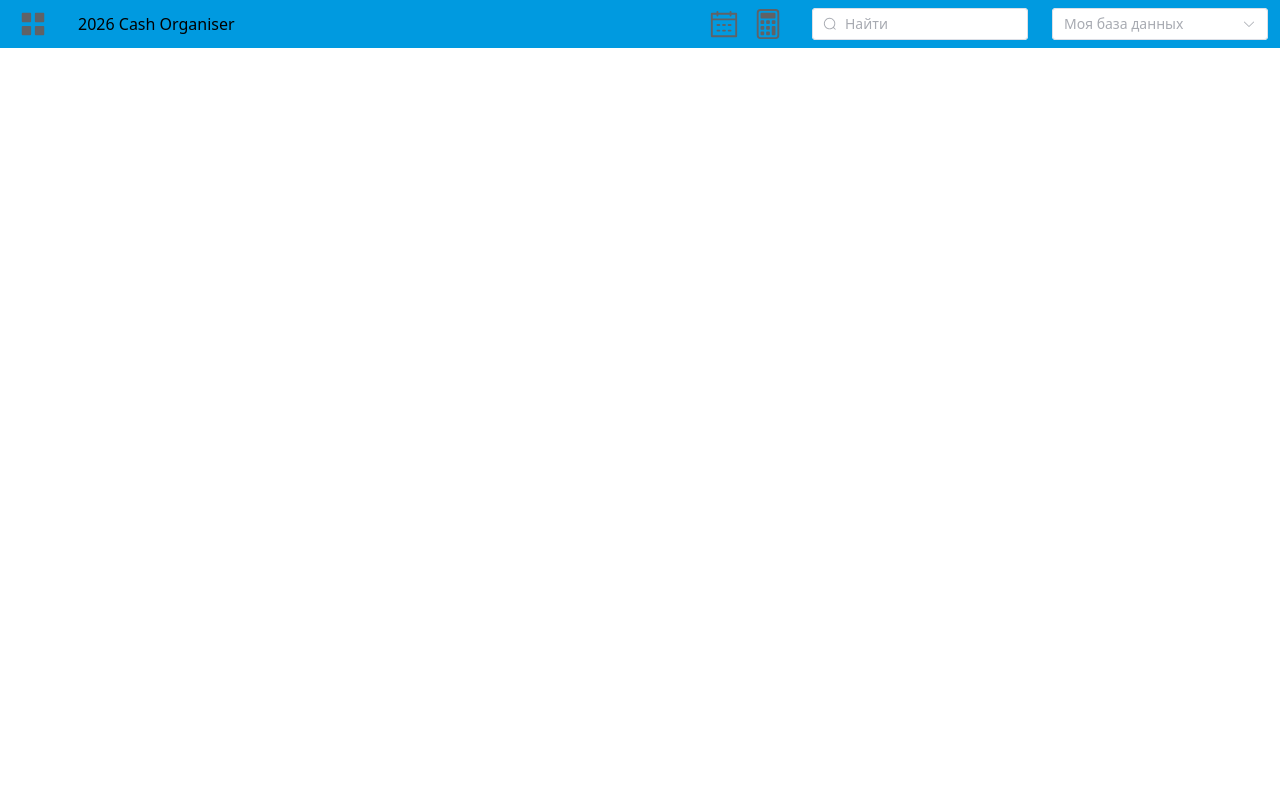
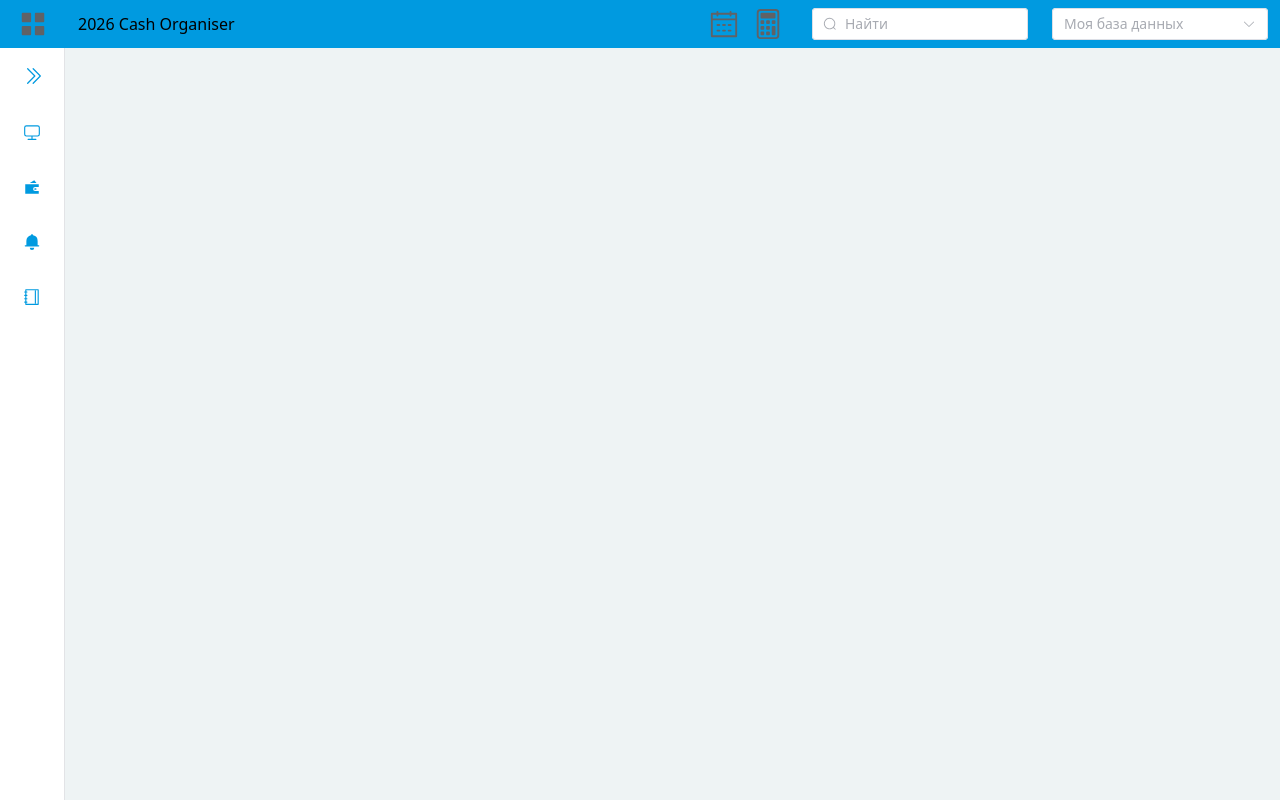
Before and after one commit to Ghxst666/CashOrginizer, a Vue app: page /#/ in a window 1280 px wide. Built offline with nearby package versions, Linux system fonts and the light colour scheme.

Commit message:
сверстал главное меню

```diff
--- a/package.json
+++ b/package.json
@@ -13,6 +13,7 @@
     "@element-plus/icons-vue": "^2.3.2",
     "@tauri-apps/api": "^2",
     "@tauri-apps/plugin-opener": "^2",
+    "@vueuse/core": "^14.2.1",
     "element-plus": "^2.13.6",
     "vue": "^3.5.13",
     "vue-router": "^4.6.4"
@@ -29,6 +30,7 @@
     "globals": "^17.4.0",
     "jiti": "^2.6.1",
     "postcss": "^8.5.8",
+    "sass-embedded": "^1.98.0",
     "tailwindcss": "3.4.19",
     "typescript": "~5.6.2",
     "typescript-eslint": "^8.57.2",
--- a/src/app/App.vue
+++ b/src/app/App.vue
@@ -1,11 +1,13 @@
 <script setup lang="ts">
 import { MainHeader } from '../widgets/layouts/MainHeader';
-
-
+import { MainMenu } from '../widgets/layouts/MainMenu';
 </script>
 
 <template>
-    <div class="flex size-full gap-2 bg-[#009ae0]">
+    <div class="flex flex-col h-screen w-full bg-[#eef3f4]">
         <MainHeader />
+        <div class="flex h-full">
+            <MainMenu />
+        </div>
     </div>
 </template>
--- a/src/widgets/layouts/MainHeader/ui/MainHeader.vue
+++ b/src/widgets/layouts/MainHeader/ui/MainHeader.vue
@@ -28,7 +28,7 @@ const MainMenuSelect: MenuItem[] = [
 </script>
 
 <template>
-    <div class="flex flex-row items-center w-full">
+    <div class="flex flex-row items-center w-full bg-[#009ae0]">
         <ElButton
             class="!size-10 !px-8"
             link
--- /dev/null
+++ b/src/widgets/layouts/MainMenu/const/menu.const.ts
@@ -0,0 +1,86 @@
+import { MenuItem } from "../types/menu.types";
+import { Monitor, WalletFilled, Notebook, BellFilled } from '@element-plus/icons-vue';
+
+export const menuItems: MenuItem[] = [
+    {
+        id: '1',
+        icon: Monitor,
+        title: "Главный экран",
+    },
+    {
+        id: '2',
+        icon: WalletFilled,
+        title: "Операции",
+        children: [
+            {
+                id: '2-1',
+                title: "Счета",
+                pageName: "Счета",
+            },
+            {
+                id: '2-2',
+                title: "Платежи",
+                pageName: "Платежи"
+            },
+        ],
+    },
+    {
+        id: '3',
+        icon: BellFilled,
+        title: "Планирование",
+        children: [
+            {
+                id: '3-1',
+                title: "План",
+                pageName: "План",
+            },
+            {
+                id: '3-2',
+                title: "Бюджет",
+                pageName: "Бюджет"
+            },
+        ],
+    },
+    {
+        id: '4',
+        icon: Notebook,
+        title: "Информация",
+        children: [
+            {
+                id: '4-1',
+                title: "Отчет",
+                pageName: "Отчет",
+            },
+            {
+                id: '4-2',
+                title: "Категория",
+                pageName: "Категория"
+            },
+            {
+                id: '4-3',
+                title: "Проект",
+                pageName: "Проект"
+            },
+            {
+                id: '4-4',
+                title: "Название",
+                pageName: "Название"
+            },
+            {
+                id: '4-5',
+                title: "Тег",
+                pageName: "Тег"
+            },
+            {
+                id: '4-6',
+                title: "Валюта",
+                pageName: "Валюта"
+            },
+            {
+                id: '4-7',
+                title: "Пользователь",
+                pageName: "Пользователь"
+            },
+        ],
+    },
+]
--- /dev/null
+++ b/src/widgets/layouts/MainMenu/index.ts
@@ -0,0 +1,3 @@
+import MainMenu from "./ui/MainMenu.vue";
+
+export { MainMenu }
--- /dev/null
+++ b/src/widgets/layouts/MainMenu/ui/MainMenu.vue
@@ -0,0 +1,174 @@
+<script setup lang="ts">
+import { BaseTransitionProps, ref, TransitionProps } from 'vue';
+import { useEventListener } from '@vueuse/core'
+import { DArrowLeft } from '@element-plus/icons-vue';
+import { menuItems } from '../const/menu.const';
+
+const BREAKPOINT_COLLAPSE = 1327
+
+const isCollapsed = ref<boolean>(window.innerWidth <= BREAKPOINT_COLLAPSE)
+
+function toggleMenu() {
+  isCollapsed.value = !isCollapsed.value
+}
+
+function handleGoTo(pageName: string | undefined) {
+  if (pageName) {
+    console.log('попа')
+  }
+}
+
+function updateWidth() {
+  isCollapsed.value = window.innerWidth <= BREAKPOINT_COLLAPSE
+}
+
+
+useEventListener(window, 'resize', updateWidth)
+
+const logoListeners = {
+  onBeforeEnter(el: HTMLElement) {
+    el.style.opacity = '0.2'
+  },
+  onEnter(el: HTMLElement, done) {
+    el.classList.add('el-opacity-transition')
+    el.style.opacity = '1'
+    done()
+  },
+  onAfterEnter(el: HTMLElement) {
+    el.classList.remove('el-opacity-transition')
+    el.style.opacity = ''
+  },
+  onBeforeLeave(el: HTMLElement) {
+    if (!el.dataset)
+      (el as any).dataset = {}
+
+    if (el.classList.contains('is-collapsed')) {
+      el.classList.remove('is-collapsed')
+      el.dataset.scrollWidth = el.clientWidth.toString()
+      el.classList.add('is-collapsed')
+    }
+    else {
+      el.classList.add('is-collapsed')
+      el.dataset.scrollWidth = el.clientWidth.toString()
+      el.classList.remove('is-collapsed')
+    }
+
+    el.style.width = `${el.scrollWidth}px`
+    el.style.overflow = 'hidden'
+  },
+  onLeave(el: HTMLElement) {
+    el.classList.add('horizontal-collapse-transition')
+    el.style.width = `${el.dataset.scrollWidth}px`
+  },
+  onAfterLeave(el: HTMLElement) {
+    el.classList.remove('horizontal-collapse-transition')
+    el.style.width = ''
+    el.style.overflow = ''
+  },
+} as BaseTransitionProps<HTMLElement> as TransitionProps
+</script>
+
+<template>
+    <div class="flex shrink-0 flex-col overflow-hidden bg-[#ffffff] border-r border-[#e2e3e6]">
+        <Transition
+            mode="out-in"
+            v-bind="logoListeners"
+        >
+            <div
+                :key="String(isCollapsed)"
+                class="flex h-[--el-menu-item-height] items-center justify-between px-5 py-4 [&:not(is-collapsed)]:w-[250px]"
+                :class="isCollapsed && 'is-collapsed'"
+            >
+                <span
+                    v-if="!isCollapsed"
+                    class="truncate text-[24px]/[100%] uppercase text-purple"
+                >
+                    LOGO
+                </span>
+                <ElButton
+                    link
+                    type="primary"
+                    @click="toggleMenu"
+                >
+                    <ElIcon
+                        :class="isCollapsed && 'rotate-180'"
+                        size="22"
+                    >
+                        <DArrowLeft />
+                    </ElIcon>
+                </ElButton>
+            </div>
+        </Transition>
+        <div class="flex grow flex-col overflow-hidden">
+            <ElScrollbar>
+                <ElMenu
+                    class="border-r-0 [&:not(.el-menu--collapse)]:w-[250px]"
+                    :collapse="isCollapsed"
+                    @select="handleGoTo"
+                >
+                    <template
+                        v-for="item in menuItems"
+                        :key="item.id"
+                    >
+                        <ElSubMenu
+                            v-if="item.children"
+                            :index="item.id"
+                        >
+                            <template #title>
+                                <ElIcon color="red">
+                                    <component :is="item.icon" />
+                                </ElIcon>
+                                <span>
+                                    {{ item.title }}
+                                </span>
+                            </template>
+                            <ElMenuItem
+                                v-for="child in item.children"
+                                :key="child.id"
+                                :index="child.pageName"
+                            >
+                                <span>
+                                    {{ child.title }}
+                                </span>
+                            </ElMenuItem>
+                        </ElSubMenu>
+                        <ElMenuItem
+                            v-else
+                            :index="item.pageName"
+                        >
+                            <ElIcon>
+                                <component :is="item.icon" />
+                            </ElIcon>
+                            <span>
+                                {{ item.title }}
+                            </span>
+                        </ElMenuItem>
+                    </template>
+                </ElMenu>
+            </ElScrollbar>
+        </div>
+    </div>
+</template>
+
+<style lang="scss" scoped>
+:deep(.el-menu) {
+  --el-menu-item-font-size: 16px;
+  --el-menu-item-height: 55px;
+  --el-menu-sub-item-height: calc(var(--el-menu-item-height) - 8px);
+  --el-menu-icon-width: 24px;
+
+  .el-menu-item > span {
+    overflow: hidden;
+    text-overflow: ellipsis;
+    white-space: nowrap;
+  }
+}
+
+.is-collapsed {
+  width: 0;
+}
+
+:deep(.el-icon) {
+    color: #009ae0
+}
+</style>
```
Also changed, not shown: src/widgets/layouts/MainMenu/types/menu.types.ts (added, +16 -0 lines), 1 other file (tests, documents, lock files or other folders).
